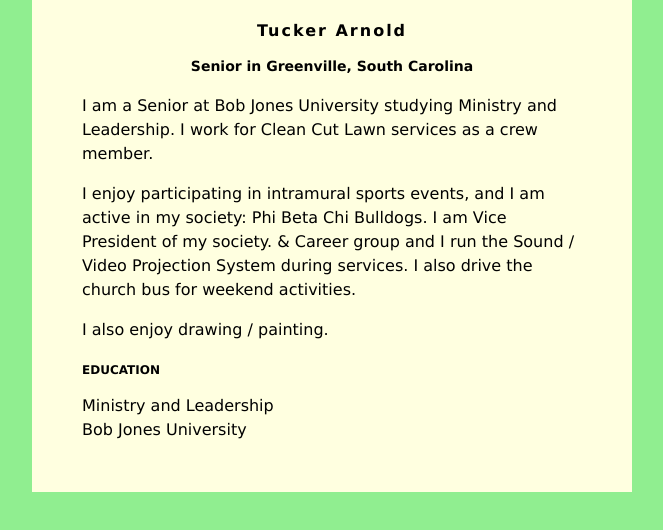
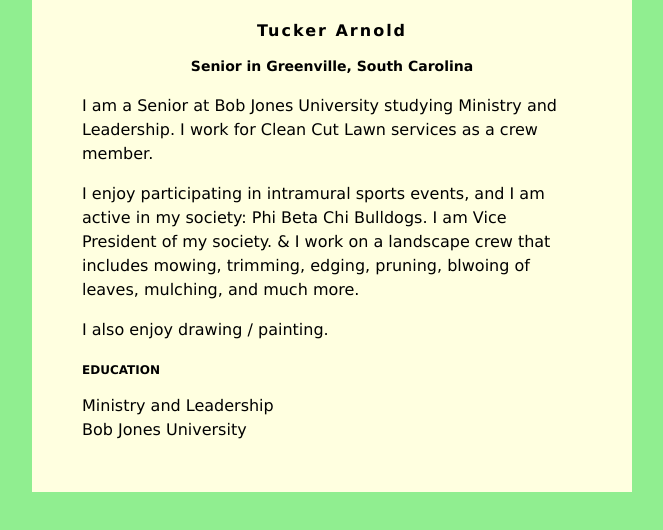
Before and after one commit to TuckerArnold/TuckerArnold.github.io, a plain HTML site: page index.html in a window 1280 px wide. Shown: the whole page, without its empty margins (308-971 px from the left). Drawn offline with Linux system fonts and the light colour scheme.

Commit message:
Update index.html

```diff
--- a/index.html
+++ b/index.html
@@ -35,7 +35,7 @@ h3 {
 
          <p>I am a Senior at Bob Jones University studying Ministry and Leadership. I work for Clean Cut Lawn services as a crew member.</p>
          <p>
-            I enjoy participating in intramural sports events, and I am active in my society: Phi Beta Chi Bulldogs.  I am Vice President of my society. &amp; Career group and I run the Sound / Video Projection System during services.  I also drive the church bus for weekend activities.
+            I enjoy participating in intramural sports events, and I am active in my society: Phi Beta Chi Bulldogs.  I am Vice President of my society. &amp; I work on a landscape crew that includes mowing, trimming, edging, pruning, blwoing of leaves, mulching, and much more.
          </p>
          <p>
             I also enjoy drawing / painting.
```
